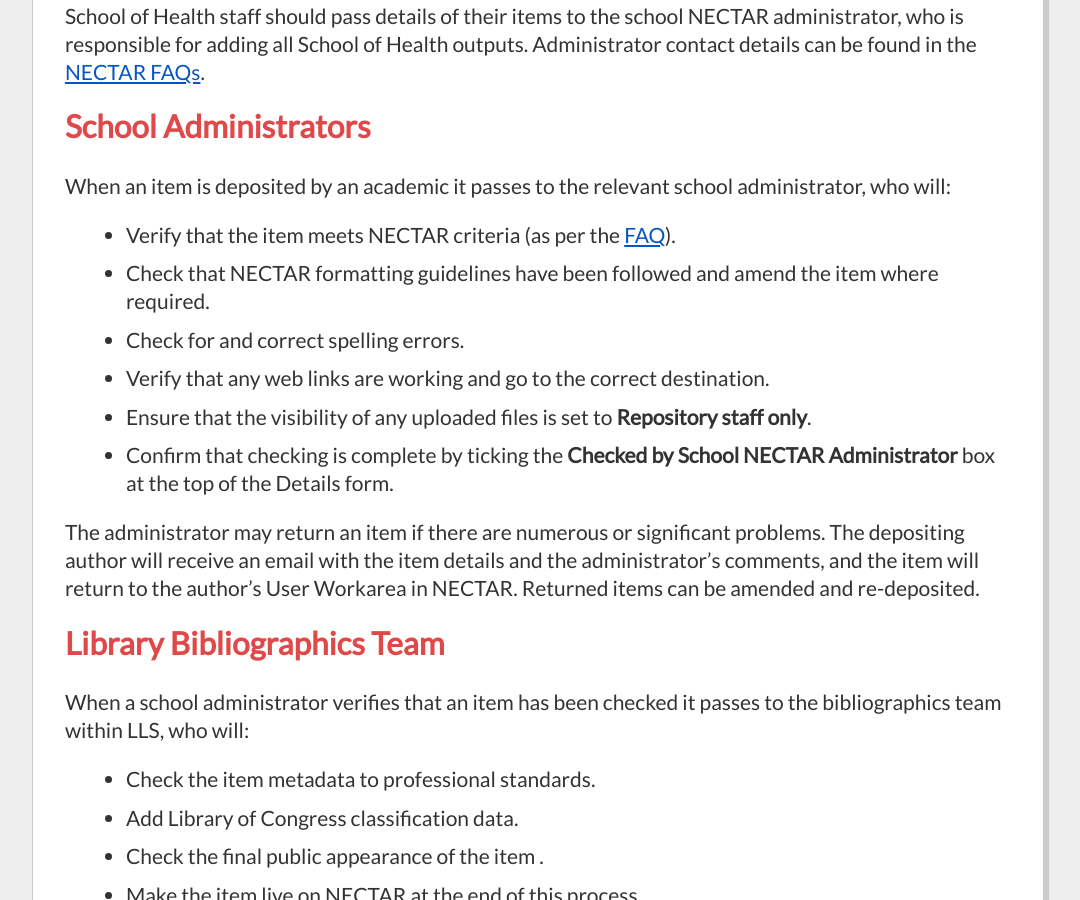
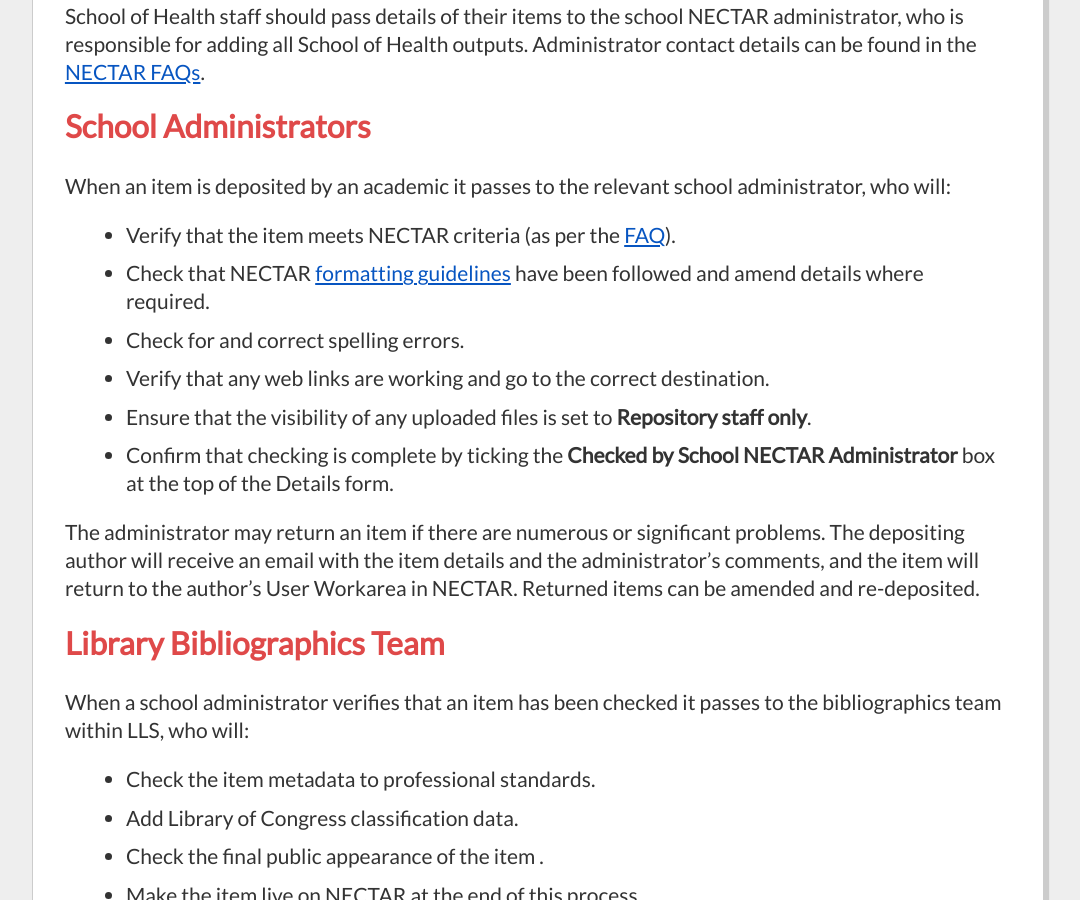
Before and after one commit to NickDimmock/nectar-roles, a Jekyll site: the page built from index.md, in a window 1280 px wide and 900 px high, scrolled down 1314 px. Shown: the whole window, without its empty margins (102-1182 px from the left). Built offline with Jekyll 4.4.1, drawn with Linux system fonts in a browser that asks for light colours; nearby versions of some CDN libraries; Markdown is read by kramdown in place of the engine named in the settings.

Commit message:
Update index.md
Minor amendments.

```diff
--- a/index.md
+++ b/index.md
@@ -39,7 +39,7 @@
 When an item is deposited by an academic it passes to the relevant school administrator, who will:
 
 - Verify that the item meets NECTAR criteria (as per the [FAQ](http://nectar.northampton.ac.uk/information.html#can_i)).
-- Check that NECTAR formatting guidelines have been followed and amend the item where required.
+- Check that NECTAR [formatting guidelines](http://nectar.northampton.ac.uk/help/) have been followed and amend details where required.
 - Check for and correct spelling errors.
 - Verify that any web links are working and go to the correct destination.
 - Ensure that the visibility of any uploaded files is set to **Repository staff only**.
```
